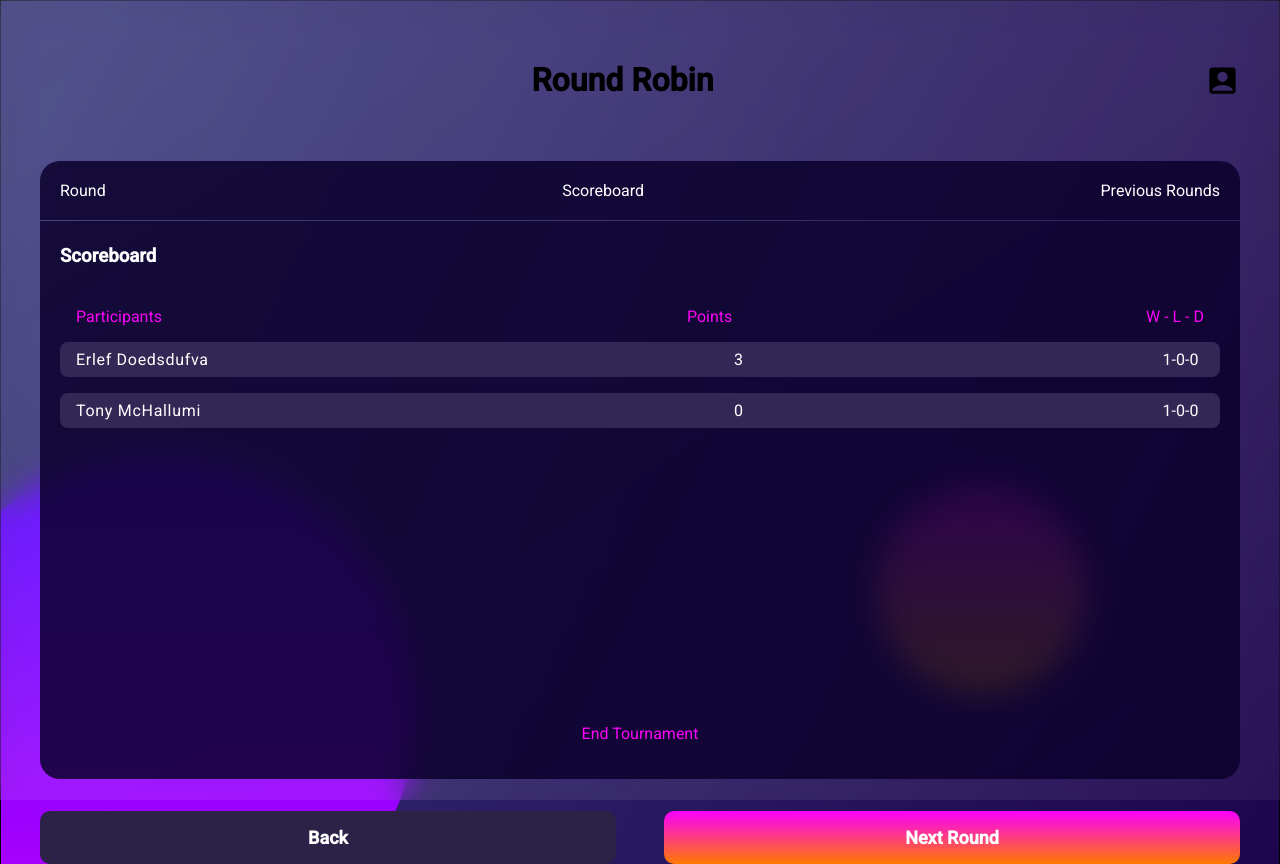
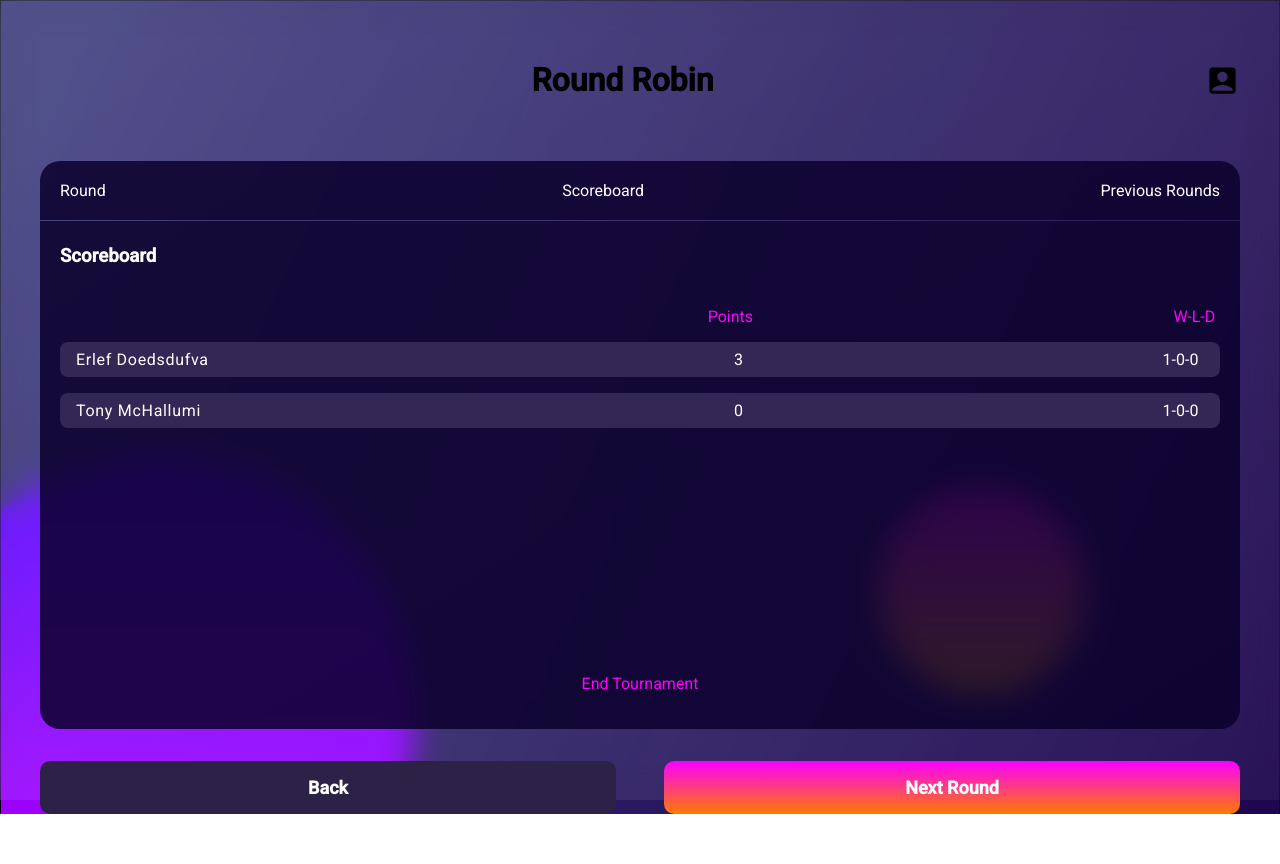
Before and after one commit to olofWallgren/RoundRobinApp, a React (Create React App) app: page /current-tournament/scoreboard in a window 1280 px wide. After the commit the page ends 814 px from the top, so only its background shows below. Built offline with nearby package versions, Linux system fonts and the light colour scheme; a web font is replaced by a local one.

Commit message:
Refactoring CSS

```diff
--- a/src/routes/scoreboard/index.tsx
+++ b/src/routes/scoreboard/index.tsx
@@ -3,9 +3,9 @@ import "../../layout/container.css";
 import "../../layout/gameContainer.css";
 import "../../layout/primaryBtn.css";
 import "../../layout/secondaryBtn.css";
+import "../scoreboard/scoreboard.css";
 import NavigationBar from "../../components/NavigationBar";
 import { Divider } from "@mui/material";
-import { CSSProperties } from "react";
 import { Link } from "react-router-dom";
 import OutputbarScoreBoard from "../../components/OutputBarScoreBoard";
 import { Grid } from "@mui/material";
@@ -18,12 +18,12 @@ const Scoreboard = () => (
       <div style={{ padding: "1.5rem 0" }}>
         <h3 style={{ margin: "0" }}>Scoreboard</h3>
       </div>
-      <Grid container direction="row" style={textContainer}>
-        <Grid xs={6.5}><p>Participants</p></Grid>
-        <Grid item xs={3.5}  ><p>Points</p></Grid>
-        <Grid item xs={2} style={{textAlign:"right"}}><p>W - L - D</p></Grid>
+      <Grid container direction="row" className="textContainer">
+        <Grid item xs={6.7}></Grid>
+        <Grid item xs={2.3}><p className="ptsStyle">Points</p></Grid>
+        <Grid item xs={3} className="wldStyle"><p>W-L-D</p></Grid>
       </Grid>
-      <div style={scoreContainer}>
+      <div className="scoreContainer">
         <OutputbarScoreBoard
           player="Erlef Doedsdufva"
           totalScore="3"
@@ -39,18 +39,17 @@ const Scoreboard = () => (
           draws="0"
         />
       </div>
-      <div style={paraContainer}>
-        <p style={paraStyle}>End Tournament</p>
+      <div className="paraContainer">
+        <p className="paraStyle">End Tournament</p>
       </div>
     </div>
-    <div style={btnContainer}>
-      <Link style={btnWidth} to="/create-tournament" className="secondaryBtn">
+    <div className="btnContainer">
+      <Link to="/create-tournament" className="secondaryBtn btnWidth">
         Back
       </Link>
       <Link
-        style={btnWidth}
         to="/current-tournament/round"
-        className="primaryBtn"
+        className="primaryBtn btnWidth"
       >
         Next Round
       </Link>
@@ -58,36 +57,4 @@ const Scoreboard = () => (
   </div>
 );
 
-const textContainer: CSSProperties = {
-  padding: "0 1rem",
-  color: "#FA04F6",
-  margin: "0",
-};
-
-const paraContainer: CSSProperties = {
-  display: "flex",
-  justifyContent: "center",
-  alignItems: "center",
-  marginTop: "1rem",
-  marginBottom: "0",
-};
-const paraStyle: CSSProperties = {
-  color: "#FA04F6",
-  cursor: "pointer",
-};
-const btnContainer: CSSProperties = {
-  display: "flex",
-  justifyContent: "space-between",
-  marginTop: "2rem",
-  width: "100%",
-};
-const btnWidth: CSSProperties = {
-  width: "48%",
-};
-const scoreContainer: CSSProperties = {
-  overflowY: "auto",
-  overflowX: "hidden",
-  height: "350px",
-};
-
 export default Scoreboard;
--- /dev/null
+++ b/src/routes/scoreboard/scoreboard.css
@@ -0,0 +1,38 @@
+.textContainer {
+  color: #fa04f6;
+  margin: 0;
+}
+.paraContainer {
+  display: flex;
+  justify-content: center;
+  align-items: center;
+  margin-top: 1rem;
+  margin-bottom: 0;
+}
+.paraStyle {
+  color: #fa04f6;
+  cursor: pointer;
+}
+.btnContainer {
+  display: flex;
+  justify-content: space-between;
+  margin-top: 2rem;
+  width: 100%;
+}
+.btnWidth {
+  width: 48%;
+}
+.scoreContainer {
+  overflow-y: auto;
+  overflow-x: hidden;
+  height: 300px;
+}
+.wldStyle {
+  /* font-size: 12px; */
+  text-align: end;
+  padding-right: 0.3rem;
+}
+.ptsStyle {
+  /* font-size: 12px;
+    padding-left:0.3rem; */
+}
```
